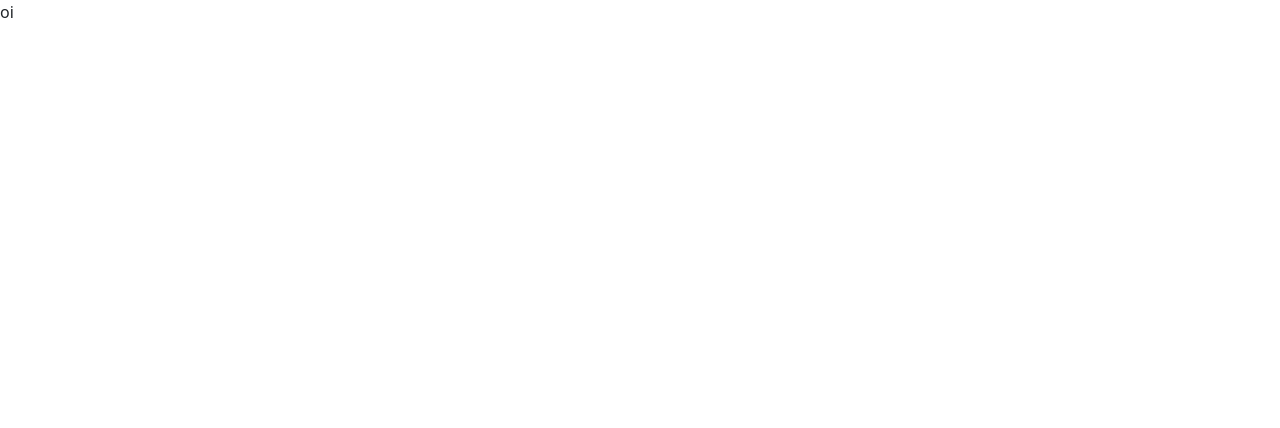
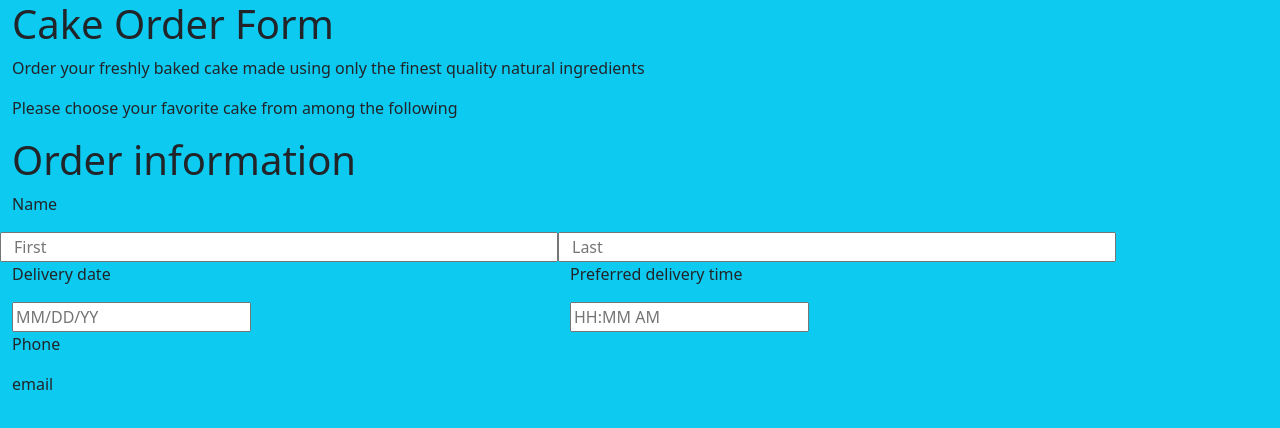
Before and after one commit to ApenasGabs/CakeOrderForm, a plain HTML site: page index.html in a window 1280 px wide. Drawn offline with nearby package versions, Linux system fonts and the light colour scheme.

Commit message:
Form creation started

```diff
--- a/index.html
+++ b/index.html
@@ -3,27 +3,44 @@
 
 <head>
   <title>Cake Order Form</title>
-  <!-- Required meta tags -->
   <meta charset="utf-8">
   <meta name="viewport" content="width=device-width, initial-scale=1, shrink-to-fit=no">
 
-  <!-- Bootstrap CSS v5.2.1 -->
+
   <link href="https://cdn.jsdelivr.net/npm/bootstrap@5.2.1/dist/css/bootstrap.min.css" rel="stylesheet"
     integrity="sha384-iYQeCzEYFbKjA/T2uDLTpkwGzCiq6soy8tYaI1GyVh/UjpbCx/TYkiZhlZB6+fzT" crossorigin="anonymous">
-
 </head>
 
-<body>
+<body class="bg-info" >
   <header>
-    oi
   </header>
-  <main>
+  <main class="row container">
+    <h1>Cake Order Form</h1>
+
+    <p>Order your freshly baked cake made using only the finest quality natural ingredients</p>
+    <p>Please choose your favorite cake from among the following</p>
+    <h1>Order information</h1>
+    <p>Name</p>
+
+    <input placeholder="First" class="col-12 col-md-6"/>
+    <input placeholder="Last" class="col-12 col-md-6"/>
+
+    <div class="col-12 col-md-6">
+      <p>Delivery date</p>
+      <input placeholder="MM/DD/YY" >
+    </div>
+    <div class="col-12 col-md-6">
+      <p>Preferred delivery time</p>
+      <input placeholder="HH:MM AM">
+    </div>
+
+    <div class="col-12 col-md-6">
+<p>Phone</p>
+<p>email</p>
 
   </main>
   <footer>
-    <!-- place footer here -->
   </footer>
-  <!-- Bootstrap JavaScript Libraries -->
   <script src="https://cdn.jsdelivr.net/npm/@popperjs/core@2.11.6/dist/umd/popper.min.js"
     integrity="sha384-oBqDVmMz9ATKxIep9tiCxS/Z9fNfEXiDAYTujMAeBAsjFuCZSmKbSSUnQlmh/jp3" crossorigin="anonymous">
   </script>
```
